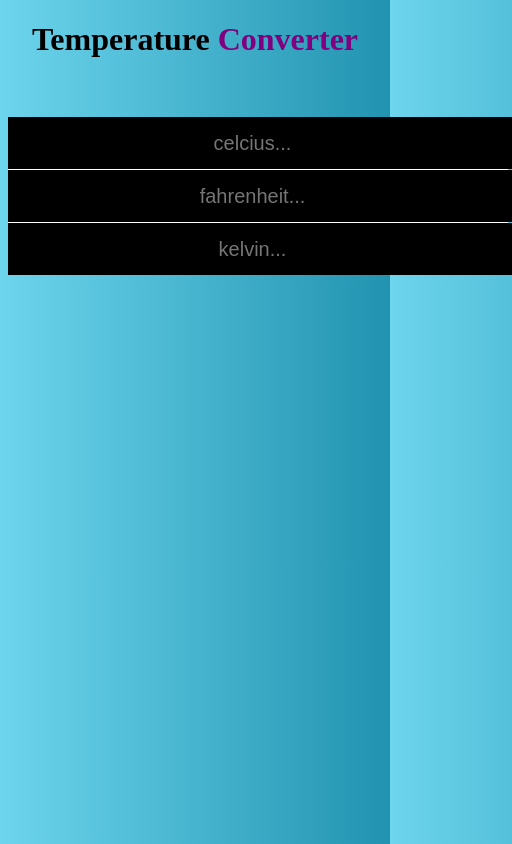
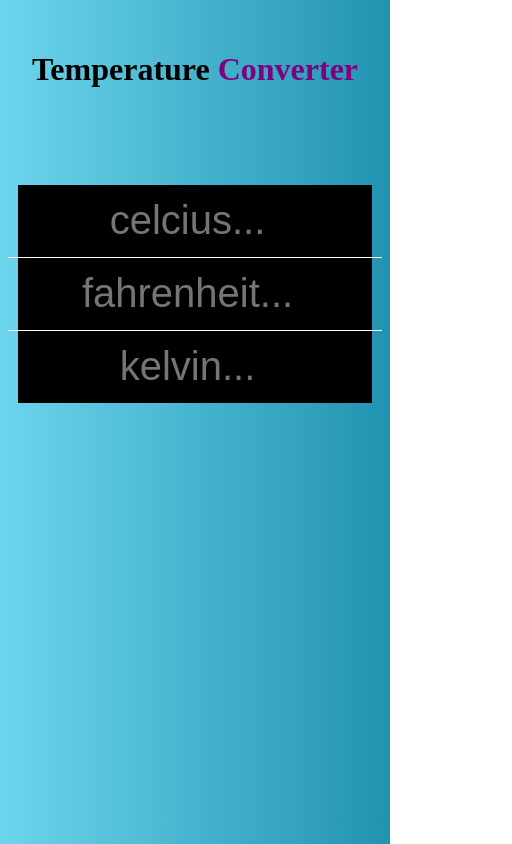
Before and after one commit to EstherWangari/temperature-converter, a plain HTML site: page index.html in a window 390 px wide. Shown: the whole page, 512 px wide, since content can reach past the window. Drawn offline with Linux system fonts and the light colour scheme.

Commit message:
mobile responsive

```diff
--- a/css/styles.css
+++ b/css/styles.css
@@ -24,3 +24,24 @@ input{
   border-top: 1px solid #fff;
   border-bottom:1px solid #fff;
 }
+
+@media only screen and (max-width: 600px) {
+
+  #whole{
+    padding-top: 20%;
+    width:unset
+  }
+  h1{
+    padding-top:30px
+  }
+  input {
+    height: 70px;
+    width: 350px;
+    text-align: center;
+    background: black;
+    color: #fff;
+    border: none;
+    font-size: 40px;
+    outline: none;
+}
+}
--- a/index.html
+++ b/index.html
@@ -2,6 +2,7 @@
 <html>
   <head>
     <title>temperature</title>
+    <meta name="viewport" content="width=device-width, initial-scale=1">
     <link rel="stylesheet" href="css/styles.css">
   </head>
   <body>
```
